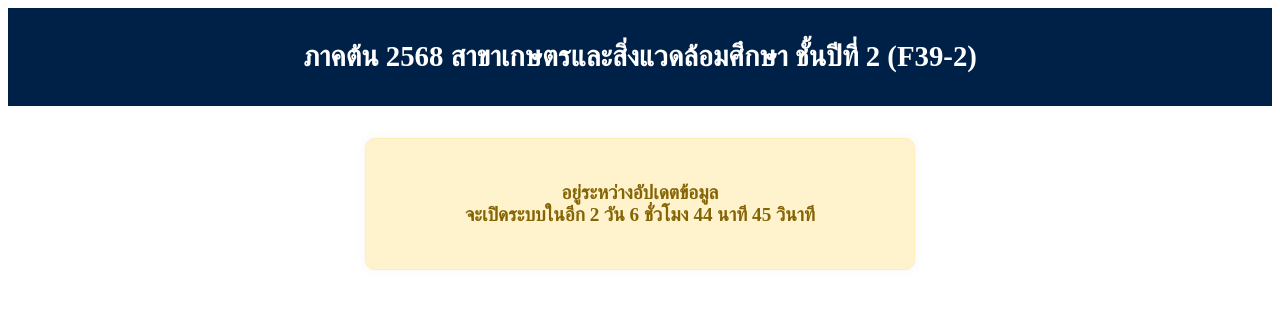
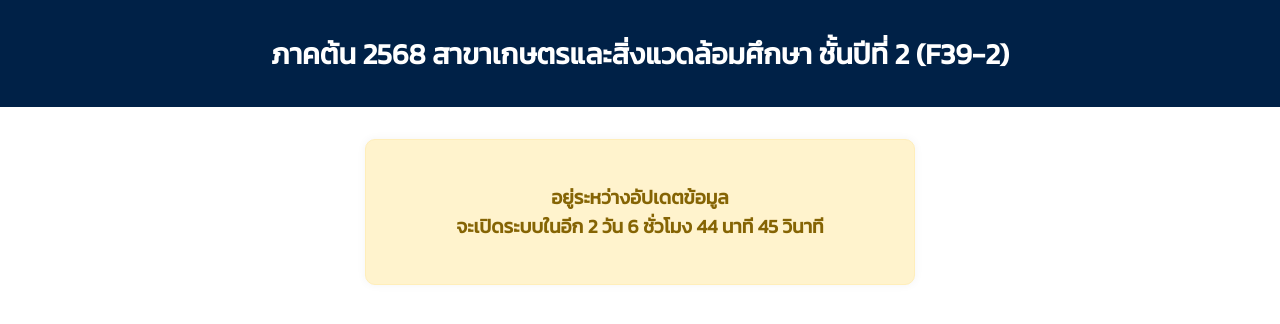
Before and after one commit to Methee77/24F39, a plain HTML site: page first.html in a window 1280 px wide. Drawn offline with Linux system fonts and the light colour scheme.

Commit message:
first.html

```diff
--- a/first.html
+++ b/first.html
@@ -1,3 +1,6 @@
+<!-- โหลดฟอนต์ Kanit จาก Google Fonts -->
+<link href="https://fonts.googleapis.com/css2?family=Kanit&display=swap" rel="stylesheet">
+
 <section class="intro">
   <h1>ภาคต้น 2568 สาขาเกษตรและสิ่งแวดล้อมศึกษา ชั้นปีที่ 2 (F39-2)</h1>
 </section>
@@ -7,6 +10,12 @@
 </div>
 
 <style>
+body {
+  font-family: 'Kanit', sans-serif;
+  margin: 0;
+  padding: 0;
+}
+
 .intro {
   background-color: #002147;
   color: white;
```
